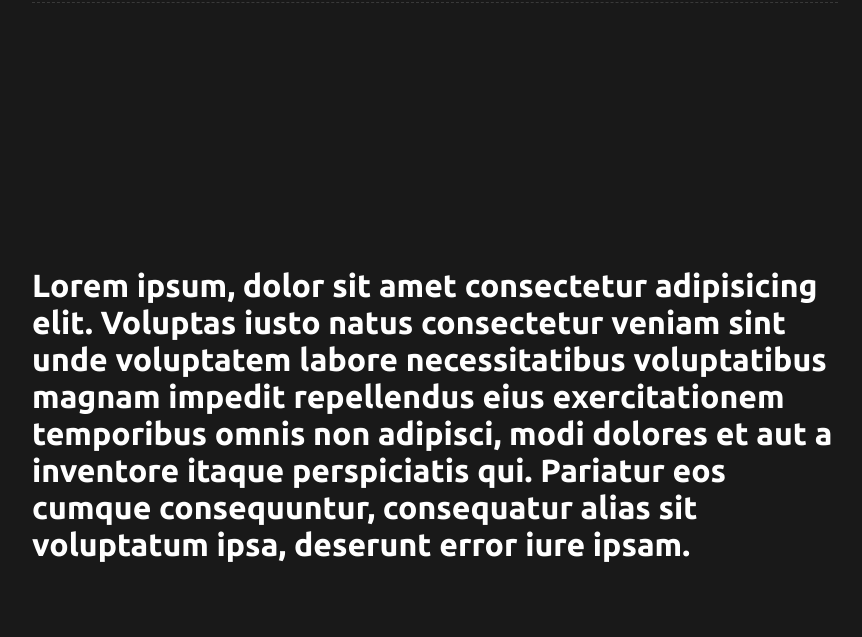
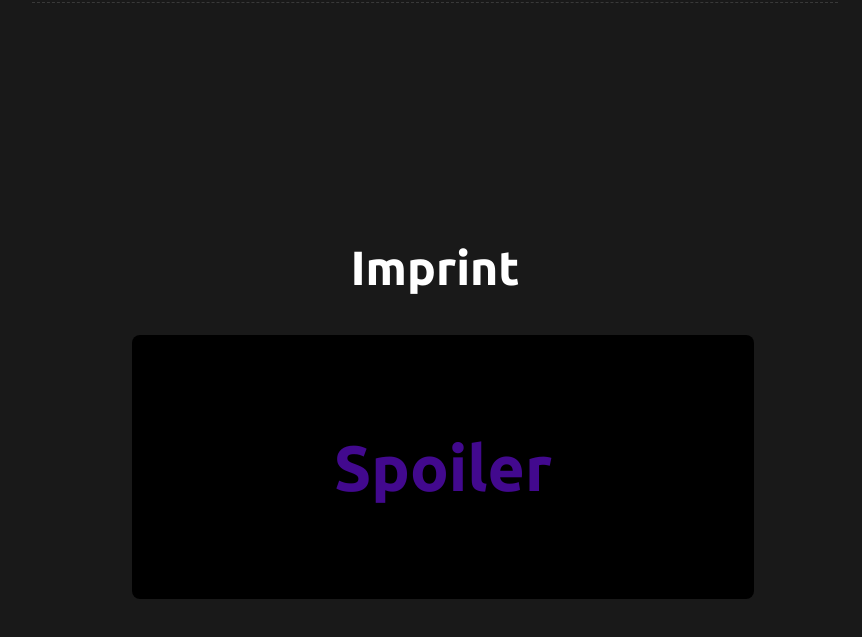
Before and after one commit to DNAScanner/Website, a plain HTML site: page index.html in a window 1280 px wide. Shown: the part 1835-2472 px from the top of the page, without its empty margins (378-1240 px from the left). Drawn offline with Linux system fonts and the light colour scheme; no server answers.

Commit message:
Added spoiler for imprint

```diff
--- a/index.css
+++ b/index.css
@@ -54,6 +54,39 @@ body {
 	color: var(--cyan);
 }
 
+.spoiler {
+	position: relative;
+}
+
+.spoiler:not(.spoiler-shown)::after {
+	opacity: 1;
+	cursor: pointer;
+	content: "Spoiler";
+	position: absolute;
+	top: 0;
+	left: 0;
+	width: 100%;
+	height: 100%;
+	background-color: var(--black);
+	color: var(--purple);
+	display: flex;
+	justify-content: center;
+	align-items: center;
+	padding: 0.5rem;
+	border-radius: 0.5rem;
+	margin-top: -0.5rem;
+	font-weight: 700;
+	transition: all 0.3s ease;
+}
+
+.spoiler:not(.spoiler-shown):hover::after {
+	color: var(--cyan);
+}
+
+#home-tictactoe-mention {
+	display: none;
+}
+
 #profile-picture-container {
 	position: fixed;
 	top: 0;
@@ -68,8 +101,6 @@ body {
 }
 
 #site {
-	/* Make a 2 column grid, that gives the navigation as much space as it needs, and the rest to the content */
-	/* Also, add a little gap between the navigation and the content */
 	display: grid;
 	grid-template-columns: min-content 1fr;
 	grid-gap: 5vw;
@@ -220,8 +251,17 @@ body {
 	font-size: 1.5rem;
 }
 
+#imprint > *.spoiler::after {
+	font-size: 4rem;
+}
+
 #imprint-details {
-	padding-top: 3rem;
+	margin-top: 3rem;
+	width: max-content;
+}
+
+#imprint-details > * {
+	text-align: center;
 }
 
 @media (hover: none) {
--- a/index.html
+++ b/index.html
@@ -33,6 +33,7 @@
 					<h1>Hey! 👋</h1>
 					<h1>Im DNA, a full-stack developer from germany. Currently, i still am in school sadly. I really love creating new things and learning new methods and technologies.</h1>
 					<h1>When im not in school or not working on a project, im probably playing some games or watching some anime or youtube</h1>
+					<h1 id="home-tictactoe-mention">One of my favorite projects is <a href="#tictactoe" class="text-orange-cyan">TicTactoe</a>, which you can find below</h1>
 					<h1>If you want to get in contact with me, theres a link to my discord <a href="#socials" class="text-orange-cyan">below</a></h1>
 				</div>
 				<div id="socials">
@@ -44,16 +45,15 @@
 						<iframe src="https://dnascanner.duckdns.org/tictactoe" frameborder="0" id="tictactoe-iframe"></iframe>
 					</div>
 				</div>
-				<div id="temp">
-					<h1>Lorem ipsum, dolor sit amet consectetur adipisicing elit. Voluptas iusto natus consectetur veniam sint unde voluptatem labore necessitatibus voluptatibus magnam impedit repellendus eius exercitationem temporibus omnis non adipisci, modi dolores et aut a inventore itaque perspiciatis qui. Pariatur eos cumque consequuntur, consequatur alias sit voluptatum ipsa, deserunt error iure ipsam.</h1>
-				</div>
 				<div id="imprint">
 					<h1>Imprint</h1>
 
-					<div id="imprint-details">
+					<div id="imprint-details" class="spoiler">
 						<h1>Liam Gruber</h1>
 						<h1>78112 St. Georgen</h1>
 						<h1>Kesselbergweg 8</h1>
+						<br>
+						<h1>Mail: main@dnascanner.de</h1>
 					</div>
 				</div>
 			</div>
--- a/index.js
+++ b/index.js
@@ -1,4 +1,5 @@
 let sections = document.getElementById("content").children;
+let spoilers = document.getElementsByClassName("spoiler");
 let autoScrollHappened = true;
 let lastTimeScrolled = Date.now();
 let lastScrollHeight = 0;
@@ -82,6 +83,12 @@ function update() {
 
 update();
 
+for (let spoiler of spoilers) {
+	spoiler.addEventListener("click", () => {
+		spoiler.classList.add("spoiler-shown");
+	});
+}
+
 for (let section of document.getElementById("content").children) {
 	let link = document.createElement("a");
 	link.href = `#${section.id}`;
@@ -96,6 +103,7 @@ try {
 		if (response.status === 200) {
 			document.getElementById("navigation-tictactoe").style.display = "block";
 			document.getElementById("tictactoe").style.display = "block";
+			document.getElementById("home-tictactoe-mention").style.display = "block";
 		}
 	});
 } catch (error) {
```
